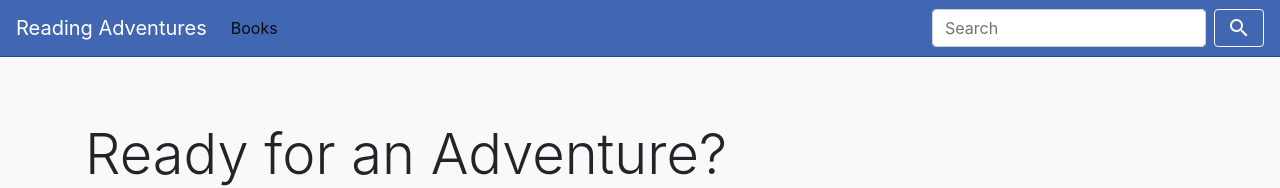
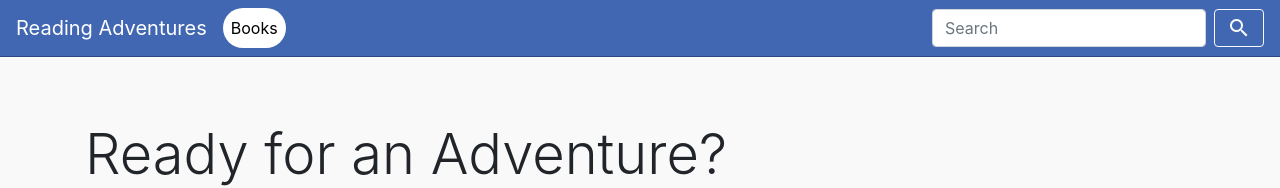
Before and after one commit to akun1/ReadingAdventures, an Angular app in the folder reading-adventures/: page /books in a window 1280 px wide. Shown: the top 188 px of the page. Built offline with nearby package versions, Linux system fonts and the light colour scheme.

Commit message:
improving ui of navbar

```diff
--- a/reading-adventures/src/app/app-routing.module.ts
+++ b/reading-adventures/src/app/app-routing.module.ts
@@ -4,7 +4,6 @@ import { NavbarComponent } from './navbar/navbar.component';
 import { BookViewComponent } from './book-view/book-view.component';
 
 const routes: Routes = [
-  { path: '', component: BookViewComponent },
   { path: 'books', component: BookViewComponent },
   { path: '**', redirectTo: 'books' },
 ];
--- a/reading-adventures/src/app/navbar/navbar.component.css
+++ b/reading-adventures/src/app/navbar/navbar.component.css
@@ -5,12 +5,14 @@
     box-shadow: 0px 3px 5px rgba(0,0,0,0.2);
 }
 
-.navbar a {
+.navbar a, #nav-books {
     color: white;
 }
 
-.nav-link {
-    color: white;
+.activated-link {
+    background-color: white;
+    border-radius: 20px;
+    color: black !important;
 }
 
 .my-sm-0 {
--- a/reading-adventures/src/app/navbar/navbar.component.html
+++ b/reading-adventures/src/app/navbar/navbar.component.html
@@ -5,8 +5,8 @@
     </button>
     <div class="collapse navbar-collapse" id="navbarSupportedContent">
       <ul class="navbar-nav mr-auto">
-        <li class="nav-item active">
-          <a class="nav-link" routerLink="/books">Books</a>
+        <li class="nav-item">
+          <a class="nav-link" routerLinkActive="activated-link" id="nav-books" routerLink="/books">Books</a>
         </li>
       </ul>
       <form class="form-inline my-2 my-lg-0">
```
